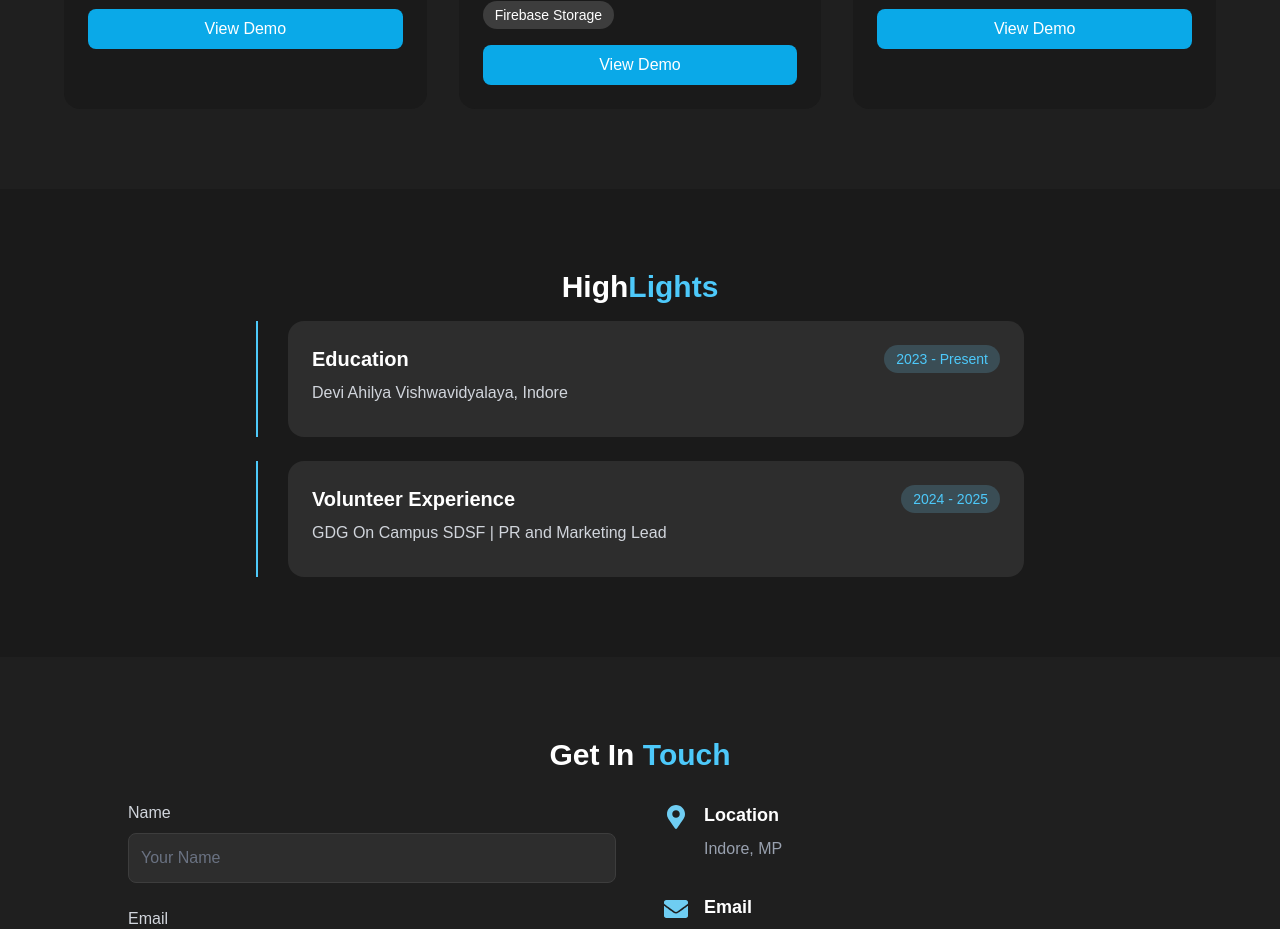
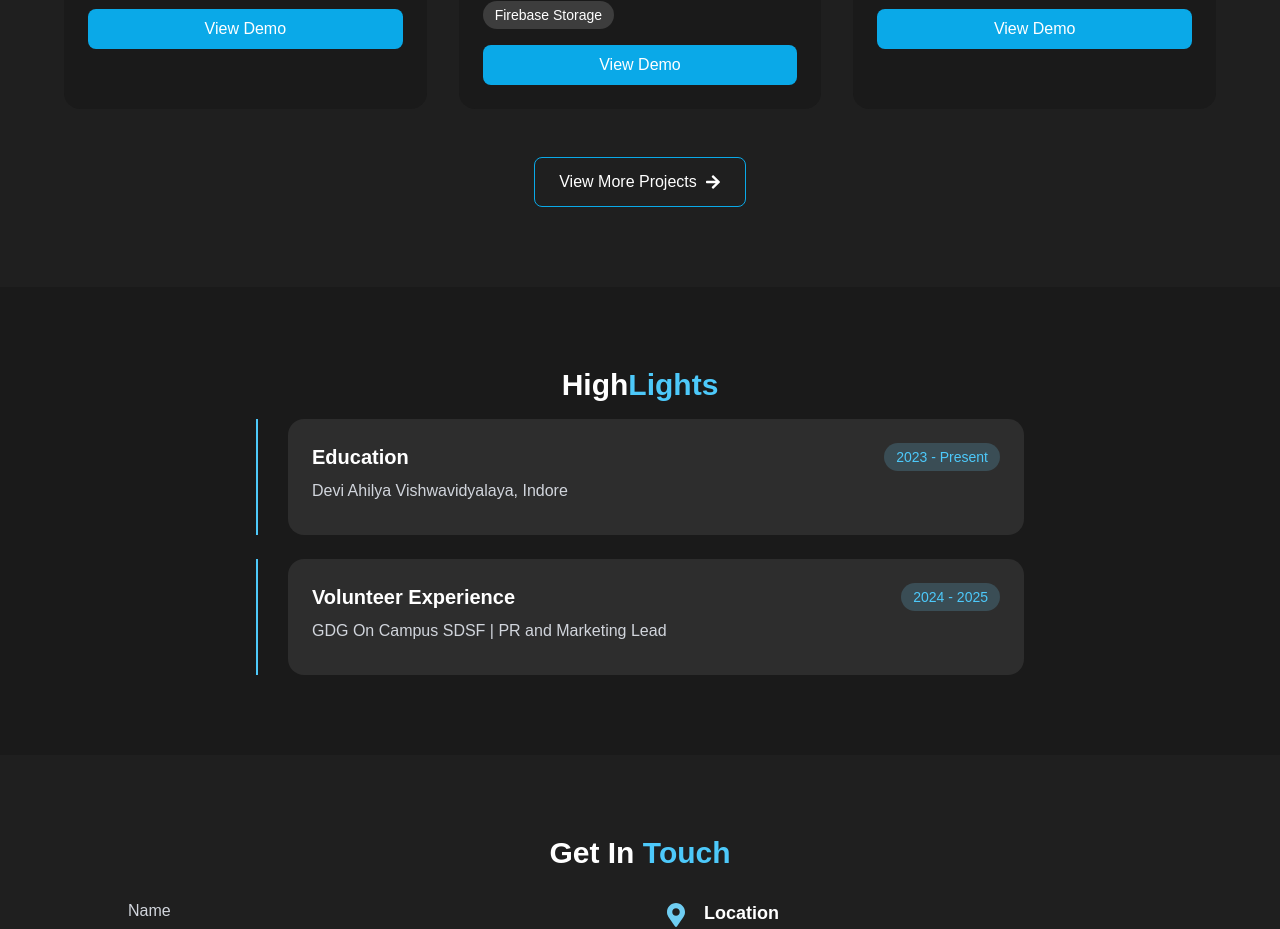
Before and after one commit to Daiss216/Portfolio, a React (Vite) app: page / in a window 1280 px wide. Shown: the part 3541-4470 px from the top of the page. Built offline with nearby package versions, Linux system fonts and the light colour scheme; a web font is replaced by a local one.

Commit message:
Added View more Projects option

```diff
--- a/src/components/Projects.jsx
+++ b/src/components/Projects.jsx
@@ -2,6 +2,7 @@ import React from "react";
 import { motion } from "framer-motion";
 import { projects } from "../assets/assets";
 import ProjectCard from "./ProjectCard";
+import { FaArrowRight } from "react-icons/fa";
 
 const Projects = () => {
   return (
@@ -27,6 +28,15 @@ const Projects = () => {
             <ProjectCard key={index} {...project} />
           ))}
         </div>
+        <div className="text-center mt-12">
+          <a
+            href="https://github.com/Daiss216"
+            className="inline-flex items-center px-6 py-3 border border-[#0AA9E8] rounded-lg font-medium hover:bg-[#0AA9E8]/20 transition duration-300"
+          >
+            <span>View More Projects</span>
+            <FaArrowRight className="ml-2" />
+          </a>
+        </div>
       </div>
     </motion.div>
   );
```
